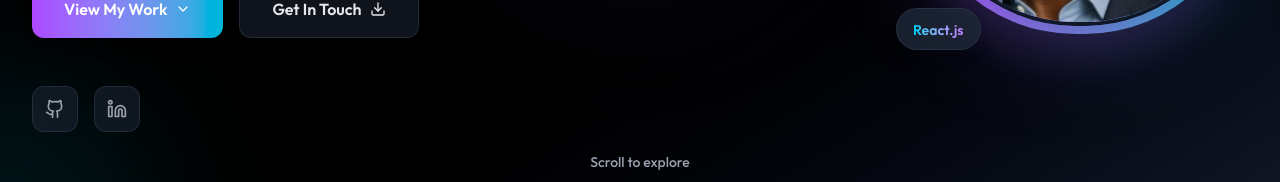
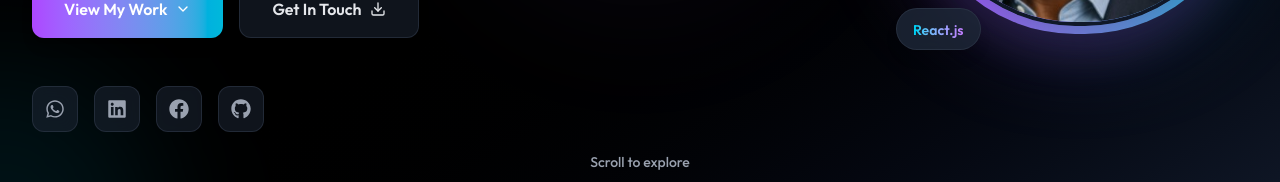
Before and after one commit to sir-hillary/sirhillarytech, a React (Vite) app: page / in a window 1280 px wide. Shown: the part 577-759 px from the top of the page. Built offline with nearby package versions, Linux system fonts and the light colour scheme; no server answers; the HTML template or start-up script is replaced by a standard one.

Commit message:
quick fix

```diff
--- a/src/Components/Hero/Hero.jsx
+++ b/src/Components/Hero/Hero.jsx
@@ -4,6 +4,8 @@ import { motion } from "framer-motion";
 import { ChevronDown, Github, Linkedin, Download } from "lucide-react";
 import profile_img from "../../assets/sirhillary.png";
 import { useNavigate } from "react-router-dom";
+import { FaFacebook, FaWhatsapp } from "react-icons/fa";
+import { FaGithub, FaLinkedin } from "react-icons/fa6";
 
 const Hero = () => {
 
@@ -15,6 +17,29 @@ const Hero = () => {
       element.scrollIntoView({ behavior: "smooth" });
     }
   };
+
+  const socialLinks = [
+              {
+                icon: FaWhatsapp,
+                href: "https://wa.me/254101703739",
+                label: "WhatsApp",
+              },
+              {
+                icon: FaLinkedin,
+                href: "https://www.linkedin.com/in/sirhillary-tech-13827a21b",
+                label: "LinkedIn",
+              },
+              {
+                icon: FaFacebook,
+                href: "https://www.facebook.com/profile.php?id=100075875217577",
+                label: "Facebook",
+              },
+              {
+                icon: FaGithub,
+                href: "https://github.com/sir-hillary",
+                label: "LinkedIn",
+              },
+            ]
 
   return (
     <section
@@ -133,18 +158,7 @@ const Hero = () => {
             transition={{ duration: 0.8, delay: 0.8 }}
             className="flex justify-center lg:justify-start gap-4 pt-4"
           >
-            {[
-              {
-                icon: Github,
-                href: "https://github.com/sir-hillary",
-                label: "GitHub",
-              },
-              {
-                icon: Linkedin,
-                href: "https://www.linkedin.com/in/sirhillary-tech-13827a21b",
-                label: "LinkedIn",
-              },
-            ].map((social, index) => (
+            {socialLinks.map((social, index) => (
               <motion.a
                 key={index}
                 href={social.href}
```
